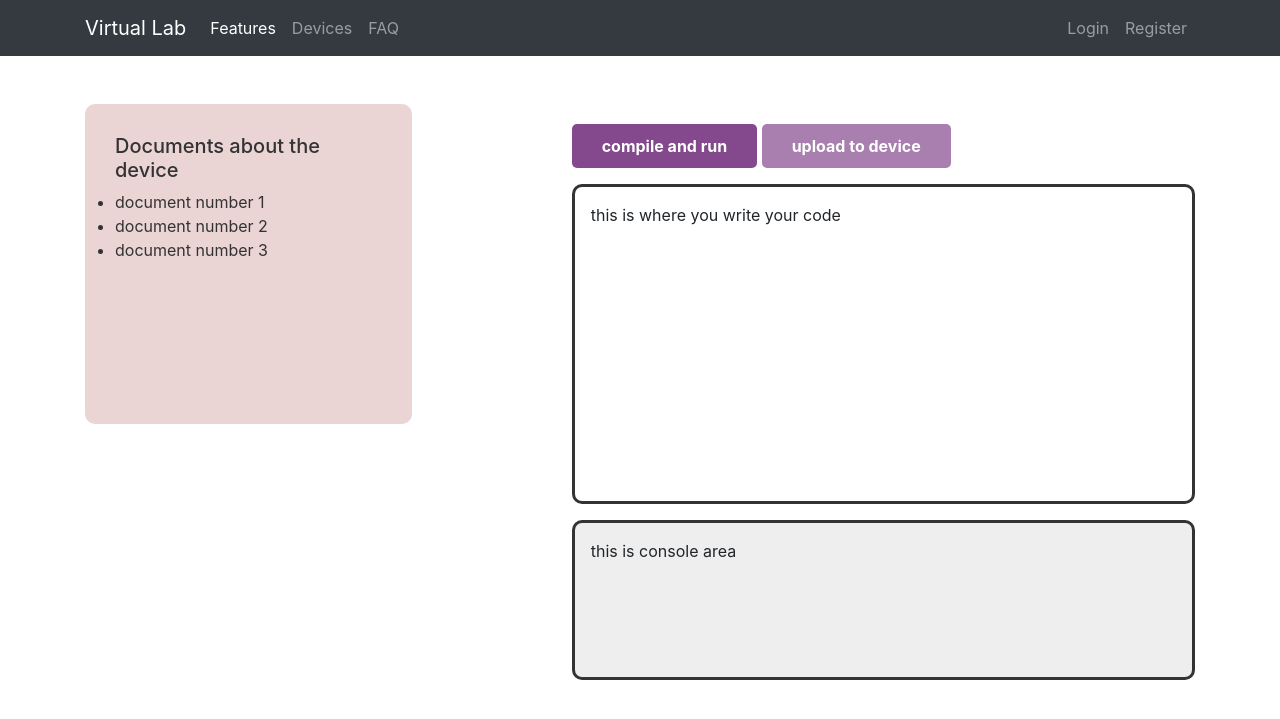
After one commit to MarwaAbdelbasit/virtual-lab, a Django app: page /app/workSpace/ in a window 1280 px wide. The commit adds this page. Shown: the top 719 px of the page. Run offline with Django 3.2, Linux system fonts and the light colour scheme; some libraries are stand-ins or nearby versions.

Commit message:
subscribe to a plan, work space interface

```diff
--- a/app/admin.py
+++ b/app/admin.py
@@ -24,7 +24,7 @@ class UserAdmin(BaseUserAdmin):
     fieldsets = (
         (None, {'fields': ('email', 'password')}),
        ('Personal Info', {'fields': ('full_name', 'university', 'faculty', 'date_of_birth', 'type')}),
-        ('Permissions', {'fields': ('admin', 'staff', 'active',)}),
+        ('Permissions', {'fields': ('admin', 'staff', 'active', 'paid')}),
     )
     # add_fieldsets is not a standard ModelAdmin attribute. UserAdmin
     # overrides get_fieldsets to use this attribute when creating a user.
--- a/app/models.py
+++ b/app/models.py
@@ -79,6 +79,7 @@ class User(AbstractBaseUser):
         (ADMIN, 'Admin'),
     ]
     type = models.CharField(max_length=1, choices=user_types, default=STUDENT, null=True)
+    paid = models.BooleanField(default=False)
 
     timestamp = models.DateTimeField(auto_now_add=True)
     active = models.BooleanField(default=True) # can login
@@ -109,6 +110,9 @@ class User(AbstractBaseUser):
         if self.date_of_birth:
             return self.date_of_birth
         return self.email
+
+    def has_baught_plan(self):
+        return self.paid
 
     def short_name(self):
         return self.email
--- a/app/templates/app/purchase.html
+++ b/app/templates/app/purchase.html
@@ -22,7 +22,8 @@
     width: 60%;
   }
 
-  .purchase_form input[type=submit] {
+  .purchase_form input[type=submit],
+  .purchase a {
     border: none;
     padding: 10px 30px;
     font-weight: bold;
--- /dev/null
+++ b/app/templates/app/work_space.html
@@ -0,0 +1,81 @@
+{% extends 'base_layout.html' %}
+
+{% block content %}
+
+<style media="screen">
+  .top {
+    display: flex;
+    flex-direction: row;
+    align-items: flex-start;
+  }
+
+  .documents {
+    margin-right: 10rem;
+    background-color: #ebd4d4;
+    height: 20rem;
+    padding: 30px;
+    color: #333;
+    border-radius: 10px;
+  }
+
+  .code {
+    height: 20rem;
+    width: 40rem;
+  }
+
+  .code .compileButton {
+    border: none;
+    padding: 10px 30px;
+    font-weight: bold;
+    background-color: var(--purple-color);
+    color: #fff;
+    border-radius: 5px;
+    margin: 20px 0 0 0;
+  }
+
+  .code .uploadButton {
+    border: none;
+    padding: 10px 30px;
+    font-weight: bold;
+    background-color: #A87FAE;
+    color: #fff;
+    border-radius: 5px;
+    margin: 20px 0 0 0;
+  }
+
+  .code .code_area,
+  .code .console {
+    border: 3px solid #333;
+    border-radius: 10px;
+    height: inherit;
+    margin-top: 1rem;
+    padding: 1rem;
+  }
+
+  .code .console {
+    height: 10rem;
+    background-color: #eee;
+  }
+</style>
+
+<div class="top">
+  <div class="documents">
+      <h5>Documents about the device</h5>
+      <ul>
+        <li>document number 1</li>
+        <li>document number 2</li>
+        <li>document number 3</li>
+      </ul>
+  </div>
+  <div class="code">
+    <button type="button" class="compileButton" name="button">compile and run</button>
+    <button type="button" class="uploadButton" name="button">upload to device</button>
+    <div class="code_area">
+      this is where you write your code
+    </div>
+    <div class="console">
+      <p>this is console area</p>
+    </div>
+  </div>
+</div>
+{% endblock %}
--- a/app/urls.py
+++ b/app/urls.py
@@ -21,6 +21,7 @@ urlpatterns = [
     path('purchase/', views.purchase_view, name='purchase'),
     path('getCoupons/', views.getCoupon, name='getcoupon'),
     path('applyCoupon/', views.apply_coupon, name='applyCoupon'),
+    path('workSpace/', views.work_space_view, name='workSpace'),
 ]
 
 # path('Contact_Us/', views.Contact_Us, name='Contact_Us'),
--- a/app/views.py
+++ b/app/views.py
@@ -116,7 +116,7 @@ def Experiment(request):
             instance_of_experiment = form.save(commit=False)
             instance_of_experiment.user_exp = request.user
             instance_of_experiment.save()
-            return redirect('home')
+            return redirect('app:workSpace')
     else:
         form = ExperimentsForm()
     return render(request, 'app/experiment.html', {'form': form})
@@ -159,6 +159,7 @@ def purchase_view(request):
             # save order to db
             instance_of_purchase = form.save(commit=False)
             instance_of_purchase.institute = request.user
+            request.paid = True
             instance_of_purchase.save()
             messages.info(request, 'Your order has been saved successfully!')
     else:
@@ -186,6 +187,8 @@ def apply_coupon(request):
     #     form = ApplyCouponForm()
     return render(request, 'app/applyCoupon.html', {'form': form})
 
+def work_space_view(request):
+    return render(request, 'app/work_space.html')
 
 # #View of Contact us
 # def Contact_Us(request):
```
Also changed, not shown: app/templates/app/student_interface.html (+0 -7 lines), templates/home.html (+19 -0 lines), app/migrations/0004_user_paid.py (added), db.sqlite3.
